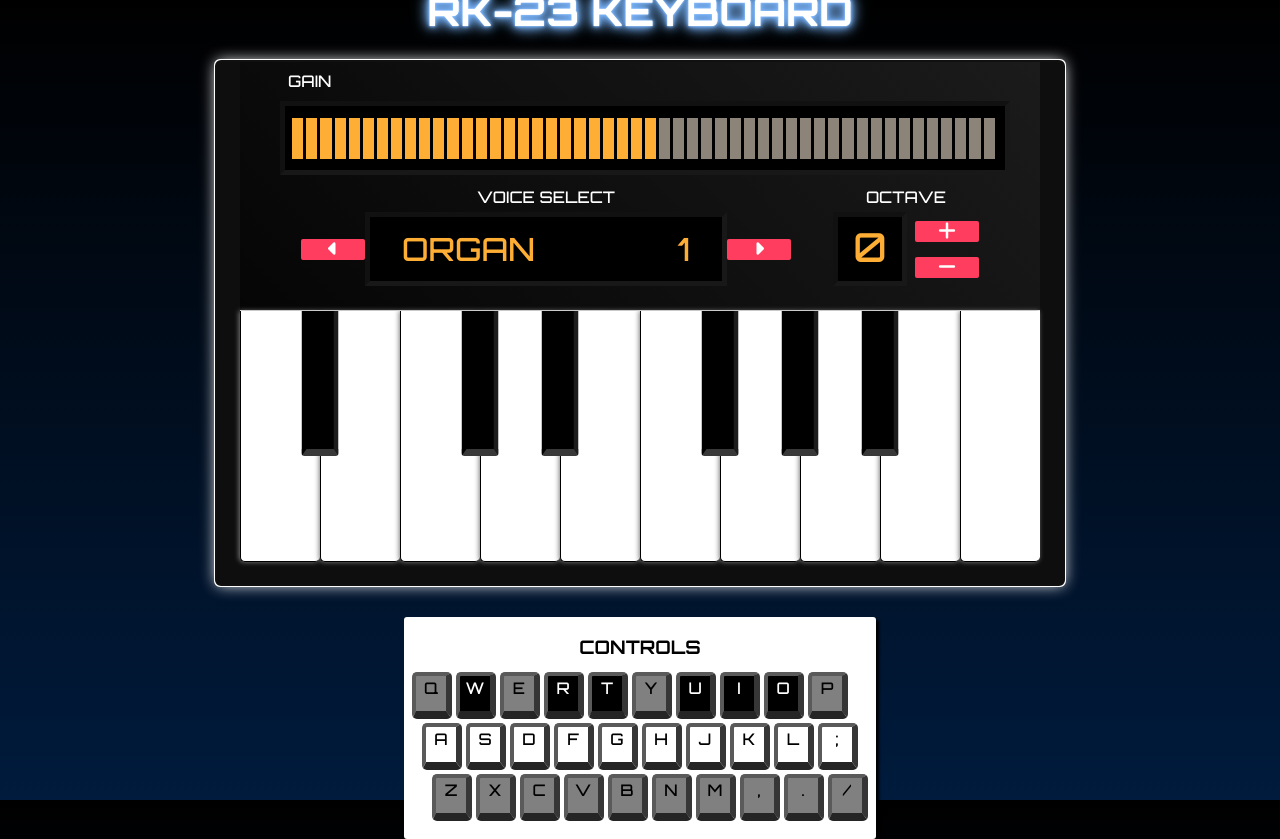
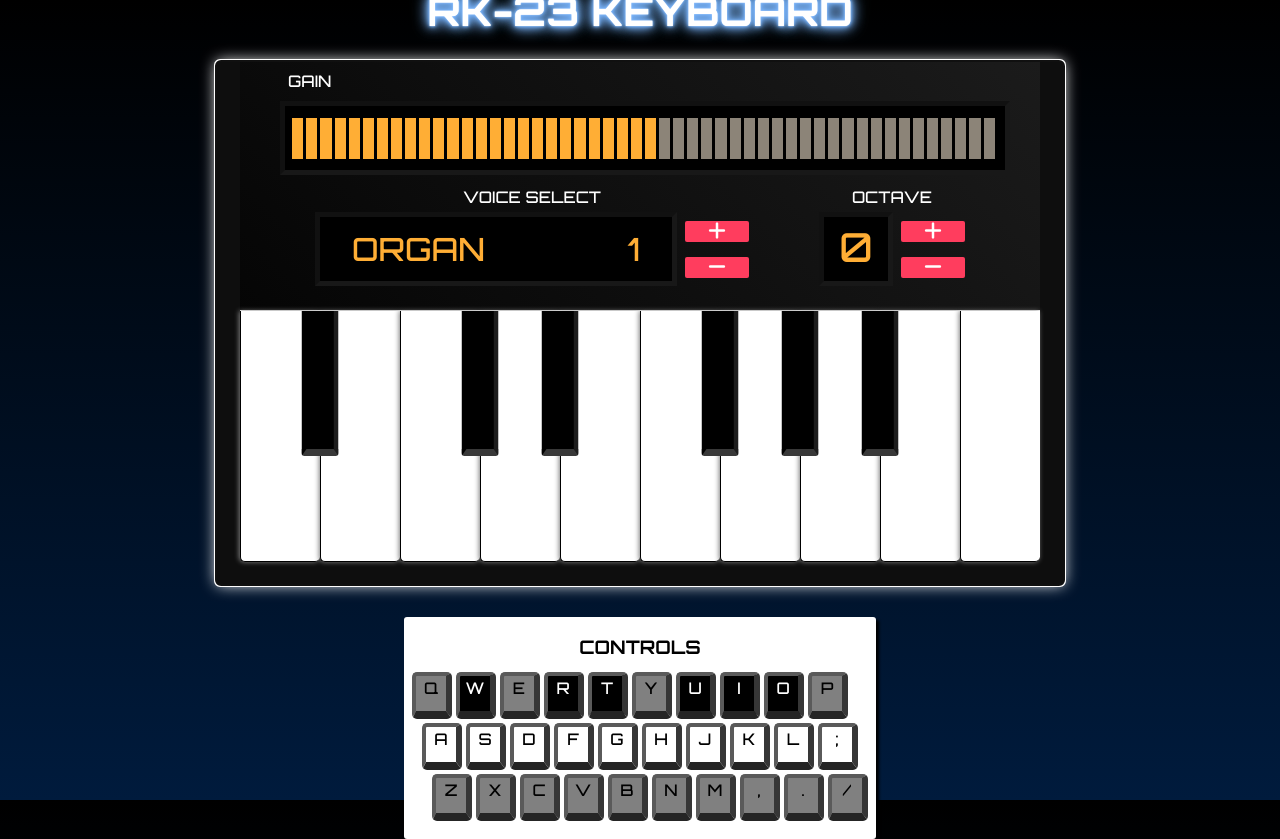
Before and after one commit to nchau3/RK-23-Keyboard, a React (Vite) app: page / in a window 1280 px wide. Built offline with nearby package versions, Linux system fonts and the light colour scheme.

Commit message:
redesign control buttons for voice select

```diff
--- a/src/components/VoiceSelect.jsx
+++ b/src/components/VoiceSelect.jsx
@@ -5,18 +5,22 @@ export default function VoiceSelect(props) {
     <div className="voice-select-container">
       <label htmlFor="voice-select">VOICE SELECT</label>
       <div className="voice-select">
-        <div
-          className="control-button"
-          onClick={() => onSelect(-1)}
-        ><i className="fa-solid fa-caret-left"></i></div>
         <div className="voice-display">
           <div>{voice.name.toUpperCase()}</div>
           <div>{voice.id}</div>
         </div>
-        <div
-          className="control-button"
-          onClick={() => onSelect(1)}
-        ><i className="fa-solid fa-caret-right"></i></div>
+        <div className="button-container">
+          <div
+            className="control-button"
+            onClick={() => onSelect(1)}>
+            <i className="fa-solid fa-plus"></i>
+          </div>
+          <div
+            className="control-button"
+            onClick={() => onSelect(-1)}>
+            <i className="fa-solid fa-minus"></i>
+          </div>
+        </div>
       </div>
     </div>
   )
```
